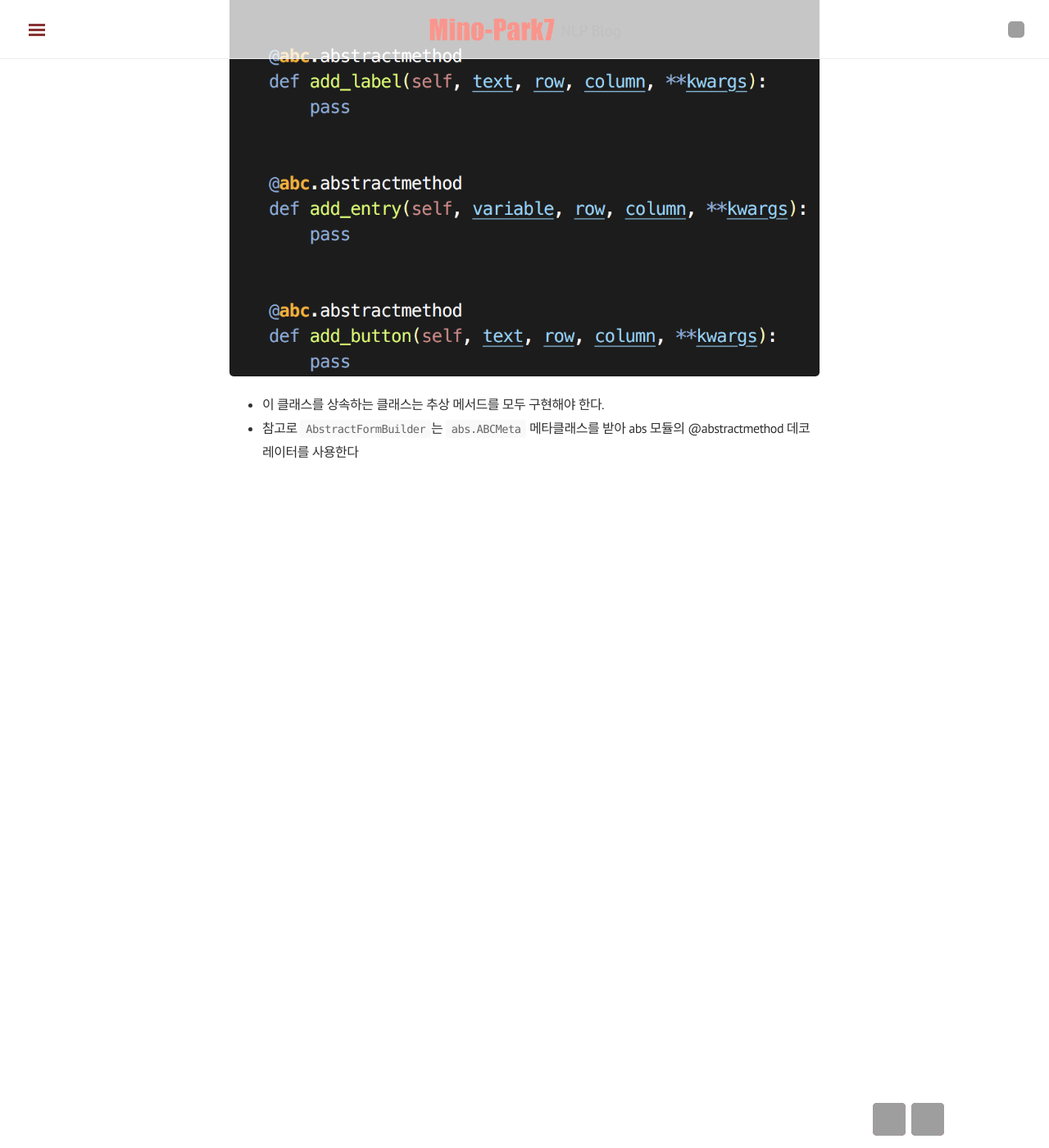
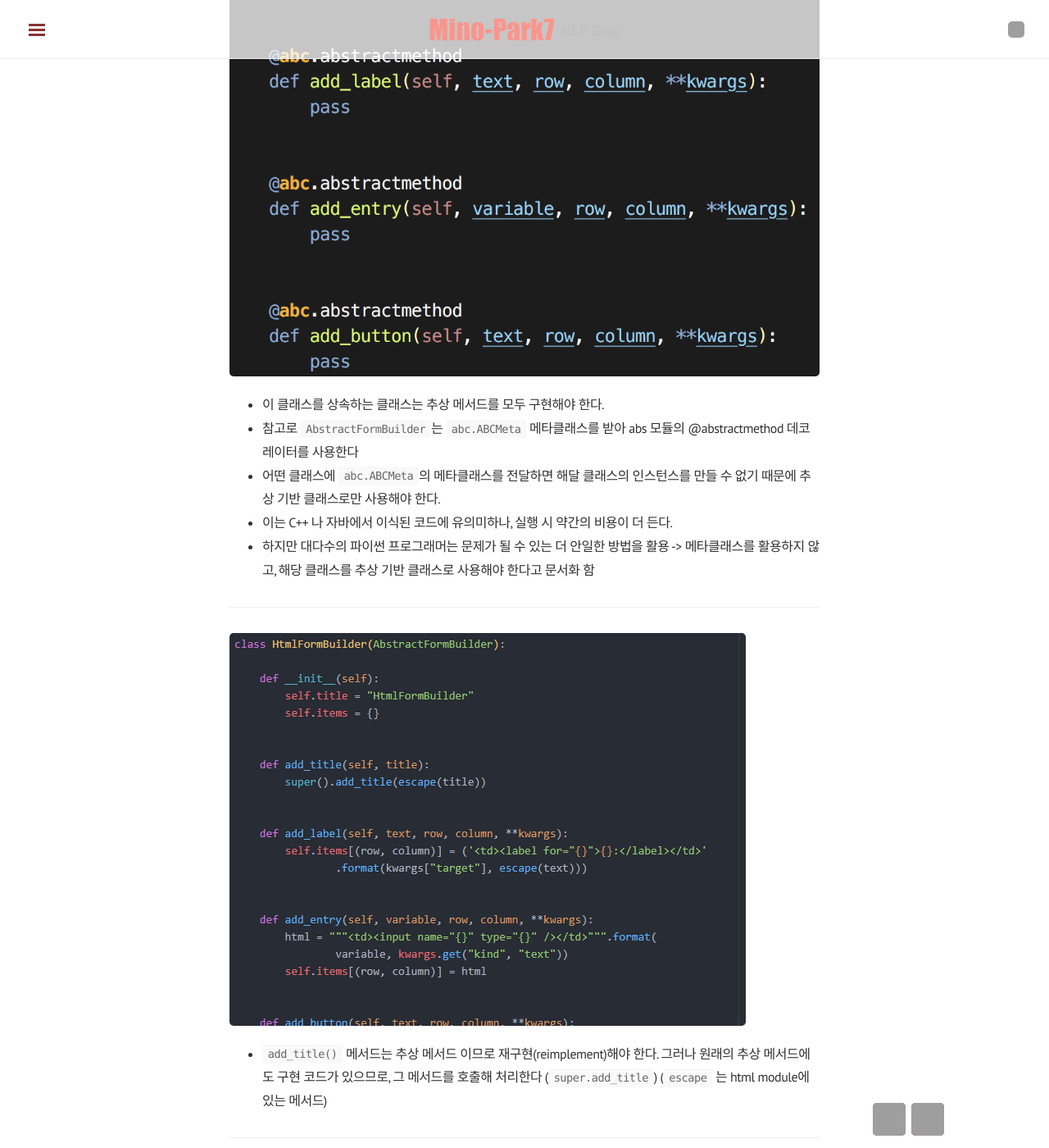
Before and after one commit to mino-park7/mino-park7.github.io, a Jekyll site: the page built from _posts/2018-08-04-python-design-pattern-builder-pattern.md, in a window 1280 px wide and 1400 px high, scrolled down 1871 px. Shown: the whole window at 82% size. Built offline with Jekyll 4.4.1, drawn with Linux system fonts in a browser that asks for light colours; nearby versions of some CDN libraries; some of the changed text lies outside the part shown; grey boxes are pictures that could not be loaded.

Commit message:
pip dp post2

```diff
--- a/_posts/2018-08-04-python-design-pattern-builder-pattern.md
+++ b/_posts/2018-08-04-python-design-pattern-builder-pattern.md
@@ -36,4 +36,26 @@ HtmlFormBuilder와 TkFormBuilder 모두 추상 기반 클래스인 AbstractFormB
 ![ABSFormBuilder](https://mino-park7.github.io/assets/images/2018/08/absformbuilder.png)
 
 * 이 클래스를 상속하는 클래스는 추상 메서드를 모두 구현해야 한다.
-* 참고로 `AbstractFormBuilder`는 `abs.ABCMeta` 메타클래스를 받아 abs 모듈의 @abstractmethod 데코레이터를 사용한다
+* 참고로 `AbstractFormBuilder`는 `abc.ABCMeta` 메타클래스를 받아 abs 모듈의 @abstractmethod 데코레이터를 사용한다
+* 어떤 클래스에 `abc.ABCMeta`의 메타클래스를 전달하면 해달 클래스의 인스턴스를 만들 수 없기 때문에 추상 기반 클래스로만 사용해야 한다.
+* 이는 C++ 나 자바에서 이식된 코드에 유의미하나, 실행 시 약간의 비용이 더 든다.
+* 하지만 대다수의 파이썬 프로그래머는 문제가 될 수 있는 더 안일한 방법을 활용 -> 메타클래스를 활용하지 않고, 해당 클래스를 추상 기반 클래스로 사용해야 한다고 문서화 함
+
+***
+
+![HtmlFormBuilder](https://mino-park7.github.io/assets/images/2018/08/htmlformbuilder.png)
+
+* `add_title()` 메서드는 추상 메서드 이므로 재구현(reimplement)해야 한다. 그러나 원래의 추상 메서드에도 구현 코드가 있으므로, 그 메서드를 호출해 처리한다 (`super.add_title`) (`escape` 는 html module에 있는 메서드)
+
+***
+
+![HtmlFormBuilder.form](https://mino-park7.github.io/assets/images/2018/08/htmlformbuilder-form.png)
+
+* `HtmlFormBuilder.form()` 메서드는 HTML페이지를 생성한다.
+
+***
+
+![TkFormBuilder](https://mino-park7.github.io/assets/images/2018/08/tkformbuilder.png)
+
+* 위 코드는 TkFormBuilder 클래스의 일부다.
+*
```
Also changed, not shown: assets/images/2018/08/htmlformbuilder-form.png (added), assets/images/2018/08/htmlformbuilder.png (added), assets/images/2018/08/tkformbuilder.png (added).
